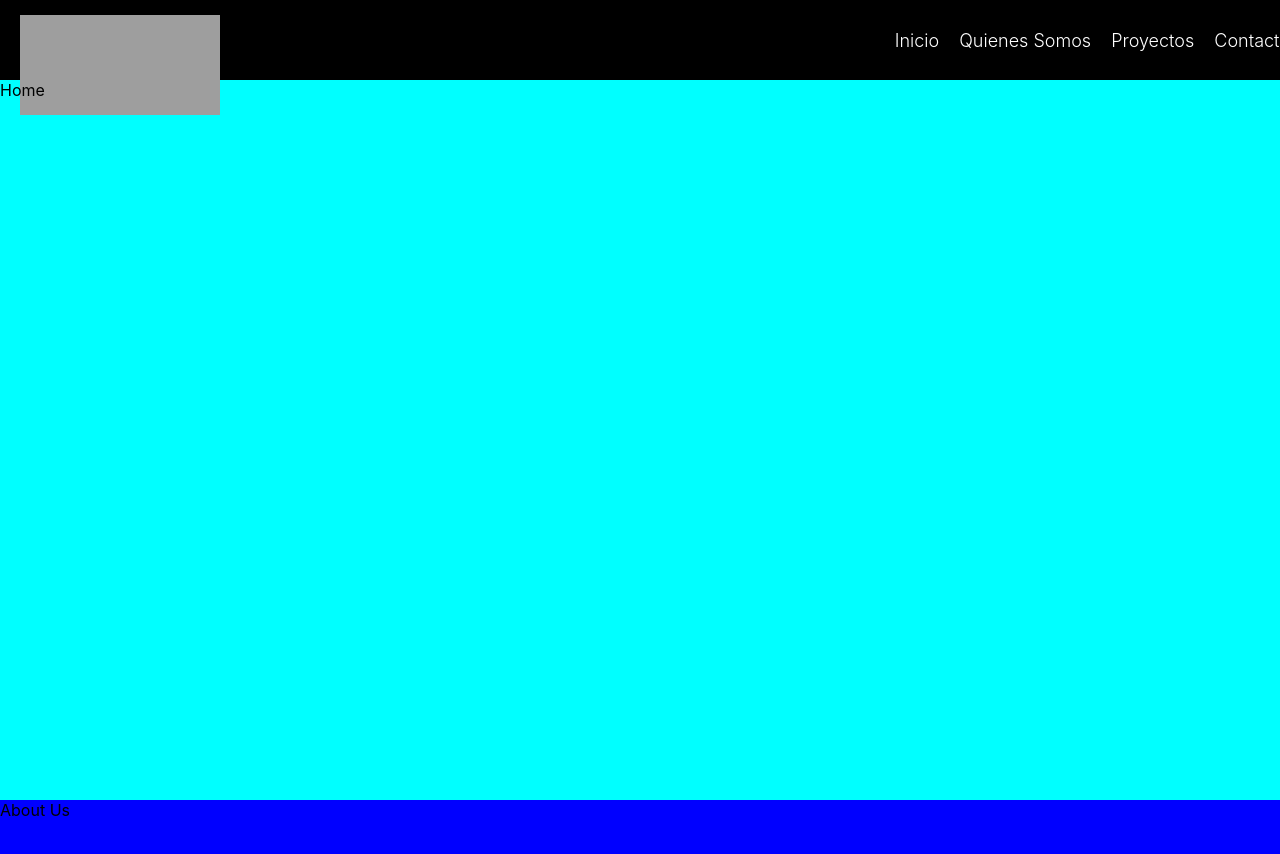
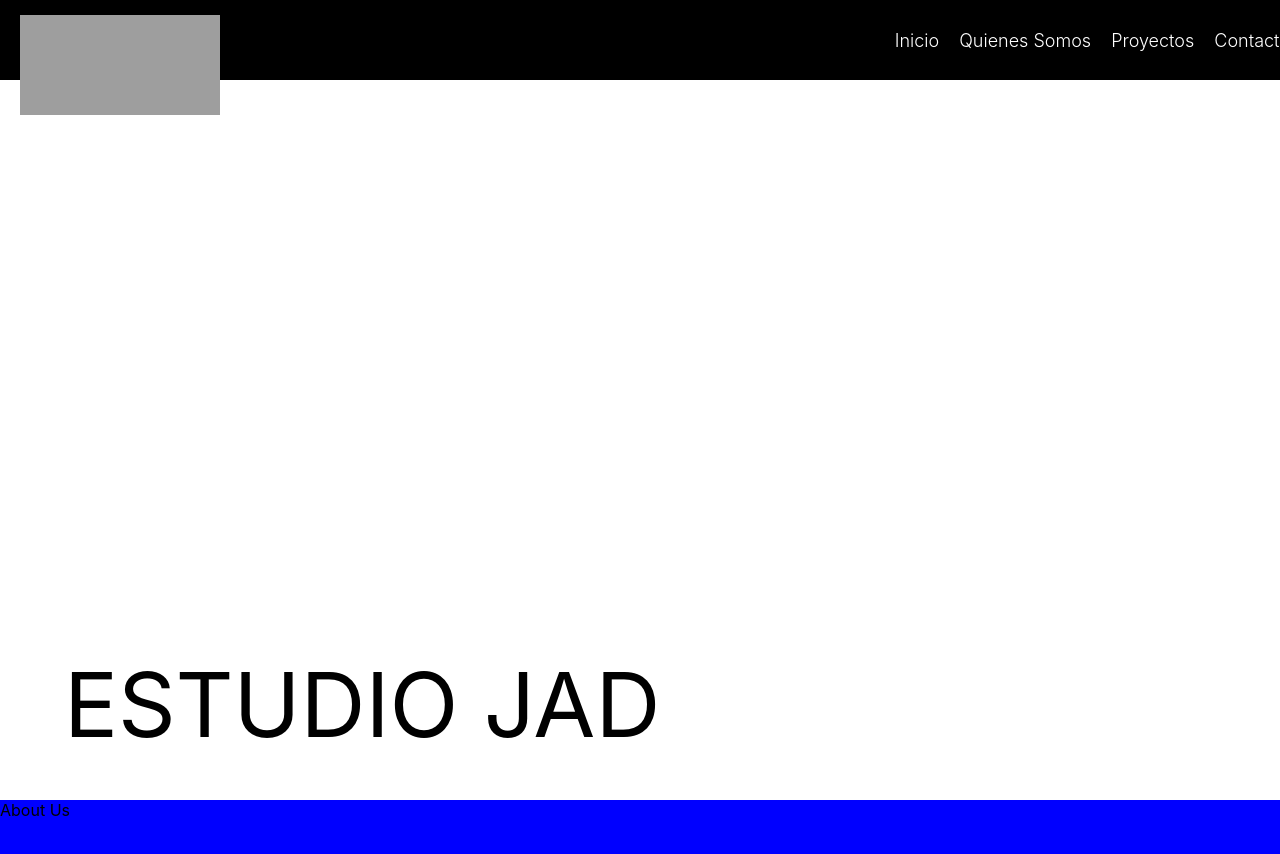
Before and after one commit to JuanBarberis/EstudioJAD, a React (Create React App) app: page / in a window 1280 px wide. Shown: the top 854 px of the page. Built offline with nearby package versions, Linux system fonts and the light colour scheme; grey boxes are pictures that could not be loaded.

Commit message:
sacamos carrusel

```diff
--- a/src/pages/home/Home.jsx
+++ b/src/pages/home/Home.jsx
@@ -1,8 +1,84 @@
-import React from 'react'
+import React, { useEffect, useState } from 'react'
 import './home.css'
+import "react-image-gallery/styles/css/image-gallery.css"
+import ImageGallery from 'react-image-gallery'
+import imagen1 from '../../assets/imagenes/imagen1.jpg'
+import imagen2 from '../../assets/imagenes/imagen2.jpg'
+import imagen3 from '../../assets/imagenes/imagen3.jpg'
+import imagen4 from '../../assets/imagenes/imagen4.jpg'
+import imagen5 from '../../assets/imagenes/imagen5.jpg'
+
+
 const Home = () => {
+
+    // const [windowWidth, setWindowWidth] = useState(window.innerWidth);
+
+    // const carruselImage = [
+    //     {
+    //         original: imagen1,
+    //         thumbnail: imagen1,
+    //     },
+    //     {
+    //         original: imagen2,
+    //         thumbnail: imagen2,
+    //     },
+    //     {
+    //         original: imagen3,
+    //         thumbnail: imagen3,
+    //     },
+    //     {
+    //         original: imagen5,
+    //         thumbnail: imagen5,
+    //     },
+    //     {
+    //         original: imagen4,
+    //         thumbnail: imagen4,
+    //     }
+    // ]
+
+    // const imageStyles = {
+
+    //     width: windowWidth,
+    //     height: '100%',
+    //     objectFit: 'cover',
+
+    // };
+
+    // useEffect(() => {
+    //     const handleResize = () => {
+    //         setWindowWidth(window.innerWidth);
+    //     };
+
+    //     window.addEventListener('resize', handleResize);
+
+    //     return () => {
+    //         window.removeEventListener('resize', handleResize);
+    //     };
+    // }, []);
+
     return (
-        <div className='div-home' id='inicio'>Home</div>
+        <div className='div-home' id='inicio'>
+
+            {/* <ImageGallery
+                items={carruselImage}
+                showNav={false}
+                showPlayButton={false}
+                showFullscreenButton={false}
+                showThumbnails={false}
+                autoPlay={true}
+                slideDuration={1000}
+                slideInterval={3000}
+                renderItem={(item) => {
+                    return (
+                        <div className="image-gallery-image">
+                            <img src={item.original} style={imageStyles} alt="" />
+                        </div>
+                    );
+                }}
+            /> */}
+
+            <p className='texto-presentacion'>ESTUDIO JAD</p>
+        </div>
     )
 }
 
--- a/src/pages/home/home.css
+++ b/src/pages/home/home.css
@@ -1,4 +1,42 @@
-.div-home{
+.div-home {
+    width: 100%;
     min-height: 90vh;
-    background-color: aqua;
 }
+
+.texto-presentacion {
+    font-size: 90px;
+    position: absolute;
+    color: black;
+    top: 70%;
+    left: 5%;
+    z-index: 1;
+    font-family: 'fantasy',
+}
+
+.image-gallery-container {
+    width: 100%;
+    max-width: 100vw;
+    overflow: hidden;
+}
+
+.image-gallery-slide img {
+    width: 100%;
+    height: auto;
+    object-fit: cover;
+}
+
+@media screen and (max-width: 768px) {
+    .image-gallery-container {
+        max-width: 100%;
+    }
+
+    .image-gallery-slide img {
+        width: 100%;
+        height: auto;
+        object-fit: contain;
+    }
+    .texto-presentacion{
+        font-size: 50px;
+        top: 50%;
+    }
+}
```
